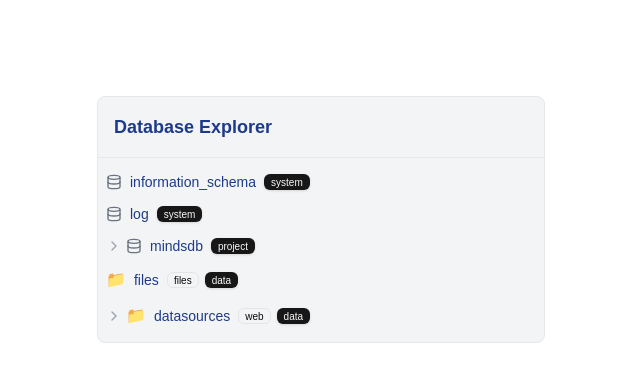
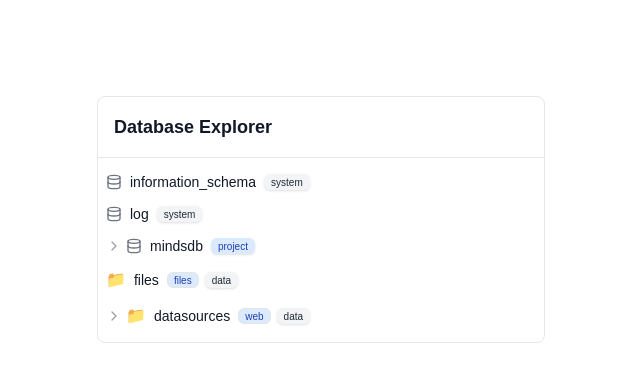
Before and after one commit to ricarellano/database-explorer, a Next.js app: page / in a window 1280 px wide. Shown: the top 382 px of the page, without its empty margins (319-959 px from the left). Built offline with nearby package versions, Linux system fonts and the light colour scheme.

Commit message:
fix theme

```diff
--- a/src/app/page.tsx
+++ b/src/app/page.tsx
@@ -5,14 +5,6 @@
 export default async function Home() {
   const file = await fs.readFile(process.cwd() + '/src/lib/data.json', 'utf8');
   const data = JSON.parse(file);
-
-  const customTheme = {
-    background: 'bg-gray-100',
-    text: 'text-blue-900',
-    badge: {
-      model: 'bg-pink-100 text-pink-800',
-    }
-  }
 
   const customIcons = {
     'db-system': <Database className="w-4 h-4" />,
@@ -26,7 +18,6 @@
     <main className="flex min-h-screen flex-col items-center justify-between p-24">
       <DatabaseExplorer
         data={data}
-        theme={customTheme}
         customIcons={customIcons}
         initialExpandedNodes={['2']}
       />
--- a/src/app/types.ts
+++ b/src/app/types.ts
@@ -29,7 +29,7 @@
   initialExpandedNodes?: string[]
 }
 
-export const defaultTheme: Theme = {
+export const theme: Theme = {
   background: 'bg-white',
   hoverBackground: 'hover:bg-gray-50',
   text: 'text-gray-900',
@@ -41,5 +41,6 @@
     model: 'bg-purple-100 text-purple-800',
     view: 'bg-green-100 text-green-800',
     agent: 'bg-orange-100 text-orange-800',
+    engine: 'bg-blue-100 text-blue-800',
   }
 }
--- a/src/components/DatabaseExplorer.tsx
+++ b/src/components/DatabaseExplorer.tsx
@@ -1,16 +1,14 @@
 "use client"
 
 import React from 'react';
-import { TreeViewProps, defaultTheme } from '../app/types';
+import { TreeViewProps, theme } from '../app/types';
 import TreeNode from './TreeNode';
 
 export default function DatabaseExplorer({
   data,
-  theme: customTheme,
   customIcons,
   initialExpandedNodes = []
 }: TreeViewProps) {
-  const theme = React.useMemo(() => ({ ...defaultTheme, ...customTheme }), [customTheme])
   const [expandedNodes, setExpandedNodes] = React.useState<Set<string>>(new Set(initialExpandedNodes))
 
   const toggleNode = React.useCallback((nodeName: string) => {
--- a/src/components/TreeNode.tsx
+++ b/src/components/TreeNode.tsx
@@ -8,7 +8,6 @@
   node,
   level,
   theme,
-  onNodeClick,
   customIcons,
   isExpanded,
   onToggle
@@ -16,7 +15,6 @@
   node: TreeNode
   level: number
   theme: Theme
-  onNodeClick?: (node: TreeNode) => void
   customIcons?: { [key: string]: React.ReactNode }
   isExpanded: boolean
   onToggle: (nodeName: string) => void
@@ -28,10 +26,7 @@
     if (hasChildren) {
       onToggle(node.name)
     }
-    if (onNodeClick) {
-      onNodeClick(node)
-    }
-  }, [hasChildren, node, onNodeClick, onToggle])
+  }, [hasChildren, node, onToggle])
 
   const handleKeyDown = React.useCallback((e: React.KeyboardEvent) => {
     if (e.key === 'Enter' || e.key === ' ') {
@@ -78,7 +73,7 @@
           {node.engine && (
             <Badge
               variant="outline"
-              className="text-[10px] px-1.5 py-0 h-4 font-normal"
+              className={`text-[10px] px-1.5 py-0 h-4 font-normal  ${theme.badge.engine}`}
             >
               {node.engine}
             </Badge>
@@ -100,7 +95,6 @@
               node={child}
               level={level + 1}
               theme={theme}
-              onNodeClick={onNodeClick}
               customIcons={customIcons}
               isExpanded={isExpanded}
               onToggle={onToggle}
```
